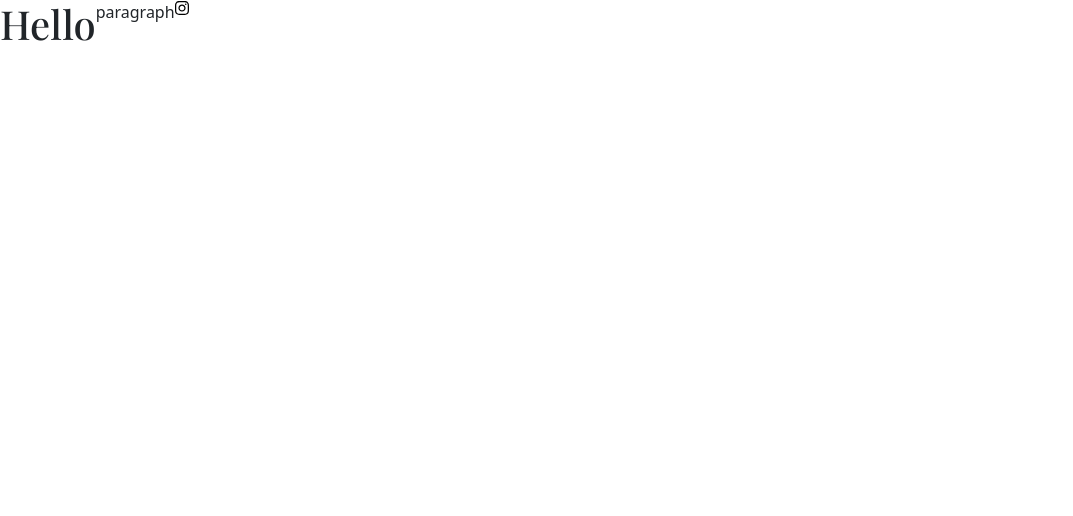
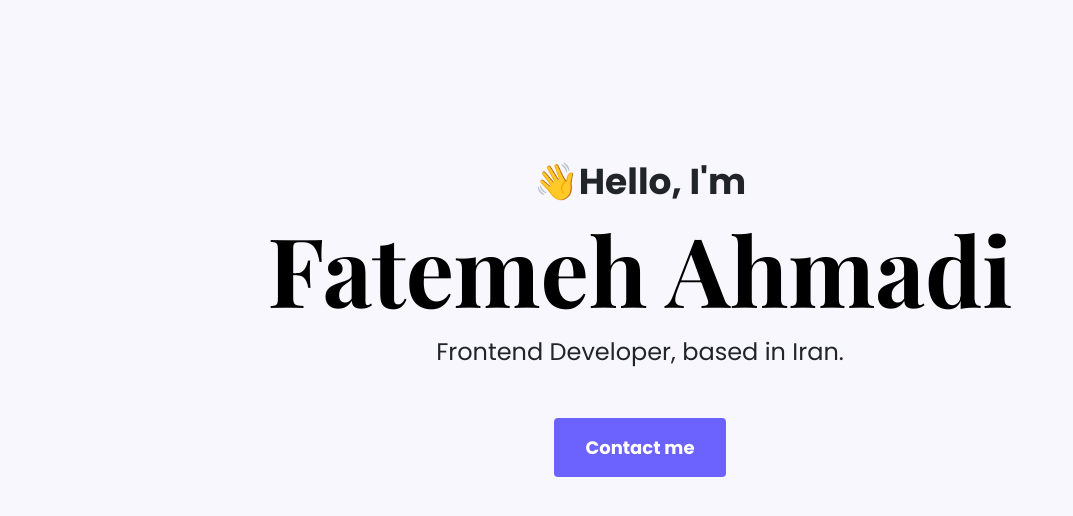
Before and after one commit to fatemeh133/Portfolio-Project, a plain HTML site: page index.html in a window 1280 px wide. Shown: the whole page, without its empty margins (0-1073 px from the left). Drawn offline with nearby package versions, Linux system fonts and the light colour scheme; a web font is replaced by a local one.

Commit message:
create hero part

```diff
--- a/Styles/portfolio.css
+++ b/Styles/portfolio.css
@@ -1,7 +1,48 @@
 /* font-family: 'Playfair Display', serif;
 font-family: 'Poppins', sans-serif;
 font-family: 'Zeyada', cursive; */
+:root {
+  --hero-background-color: #f9f7fe;
+  --btn-color: #6c63ff;
+  --default-font: "Poppins", sans-serif;
+  --heading-font: "Playfair Display", serif;
+}
+body {
+  font-family: var(--default-font);
+}
 
 h1 {
-  font-family: "Playfair Display", serif;
+  font-family: var(--heading-font);
+  color: black;
+  font-weight: bold;
+  font-size: 96px;
 }
+h2 {
+  font-family: var(--default-font);
+  font-weight: bold;
+  font-size: 36px;
+  color: 272142;
+}
+.hero p {
+  font-family: var(--default-font);
+  font-size: 24px;
+  color: 272142;
+}
+.hero {
+  background-color: var(--hero-background-color);
+  text-align: center;
+  padding: 160px 20px;
+}
+.btn-brand {
+  background-color: var(--btn-color);
+  color: white;
+  border-radius: 4px;
+  font-size: 18px;
+  line-height: 27px;
+  padding: 15px 30px;
+  font-weight: bold;
+}
+.btn-brand:hover {
+  background-color: var(--btn-color);
+  color: #212543;
+}
--- a/index.html
+++ b/index.html
@@ -3,6 +3,7 @@
   <head>
     <meta charset="UTF-8" />
     <meta name="viewport" content="width=device-width, initial-scale=1.0" />
+    <title>portfolio</title>
     <link
       href="https://cdn.jsdelivr.net/npm/bootstrap@5.3.1/dist/css/bootstrap.min.css"
       rel="stylesheet"
@@ -26,27 +27,13 @@
       src="https://kit.fontawesome.com/b32b3d7dbc.js"
       crossorigin="anonymous"
     ></script>
-    <title>Document</title>
   </head>
   <body>
-    <div class="d-flex">
-      <h1>Hello</h1>
-      <p>paragraph</p>
-      <svg
-        xmlns="http://www.w3.org/2000/svg"
-        height="1em"
-        viewBox="0 0 448 512"
-      >
-        <!--! Font Awesome Free 6.4.2 by @fontawesome - https://fontawesome.com License - https://fontawesome.com/license (Commercial License) Copyright 2023 Fonticons, Inc. -->
-        <style>
-          svg {
-            fill: #000000;
-          }
-        </style>
-        <path
-          d="M224.1 141c-63.6 0-114.9 51.3-114.9 114.9s51.3 114.9 114.9 114.9S339 319.5 339 255.9 287.7 141 224.1 141zm0 189.6c-41.1 0-74.7-33.5-74.7-74.7s33.5-74.7 74.7-74.7 74.7 33.5 74.7 74.7-33.6 74.7-74.7 74.7zm146.4-194.3c0 14.9-12 26.8-26.8 26.8-14.9 0-26.8-12-26.8-26.8s12-26.8 26.8-26.8 26.8 12 26.8 26.8zm76.1 27.2c-1.7-35.9-9.9-67.7-36.2-93.9-26.2-26.2-58-34.4-93.9-36.2-37-2.1-147.9-2.1-184.9 0-35.8 1.7-67.6 9.9-93.9 36.1s-34.4 58-36.2 93.9c-2.1 37-2.1 147.9 0 184.9 1.7 35.9 9.9 67.7 36.2 93.9s58 34.4 93.9 36.2c37 2.1 147.9 2.1 184.9 0 35.9-1.7 67.7-9.9 93.9-36.2 26.2-26.2 34.4-58 36.2-93.9 2.1-37 2.1-147.8 0-184.8zM398.8 388c-7.8 19.6-22.9 34.7-42.6 42.6-29.5 11.7-99.5 9-132.1 9s-102.7 2.6-132.1-9c-19.6-7.8-34.7-22.9-42.6-42.6-11.7-29.5-9-99.5-9-132.1s-2.6-102.7 9-132.1c7.8-19.6 22.9-34.7 42.6-42.6 29.5-11.7 99.5-9 132.1-9s102.7-2.6 132.1 9c19.6 7.8 34.7 22.9 42.6 42.6 11.7 29.5 9 99.5 9 132.1s2.7 102.7-9 132.1z"
-        />
-      </svg>
+    <div class="hero">
+      <h2>👋Hello, I'm</h2>
+      <h1>Fatemeh Ahmadi</h1>
+      <p class="mb-5">Frontend Developer, based in Iran.</p>
+      <a href="" class="btn btn-brand">Contact me</a>
     </div>
   </body>
 </html>
```
